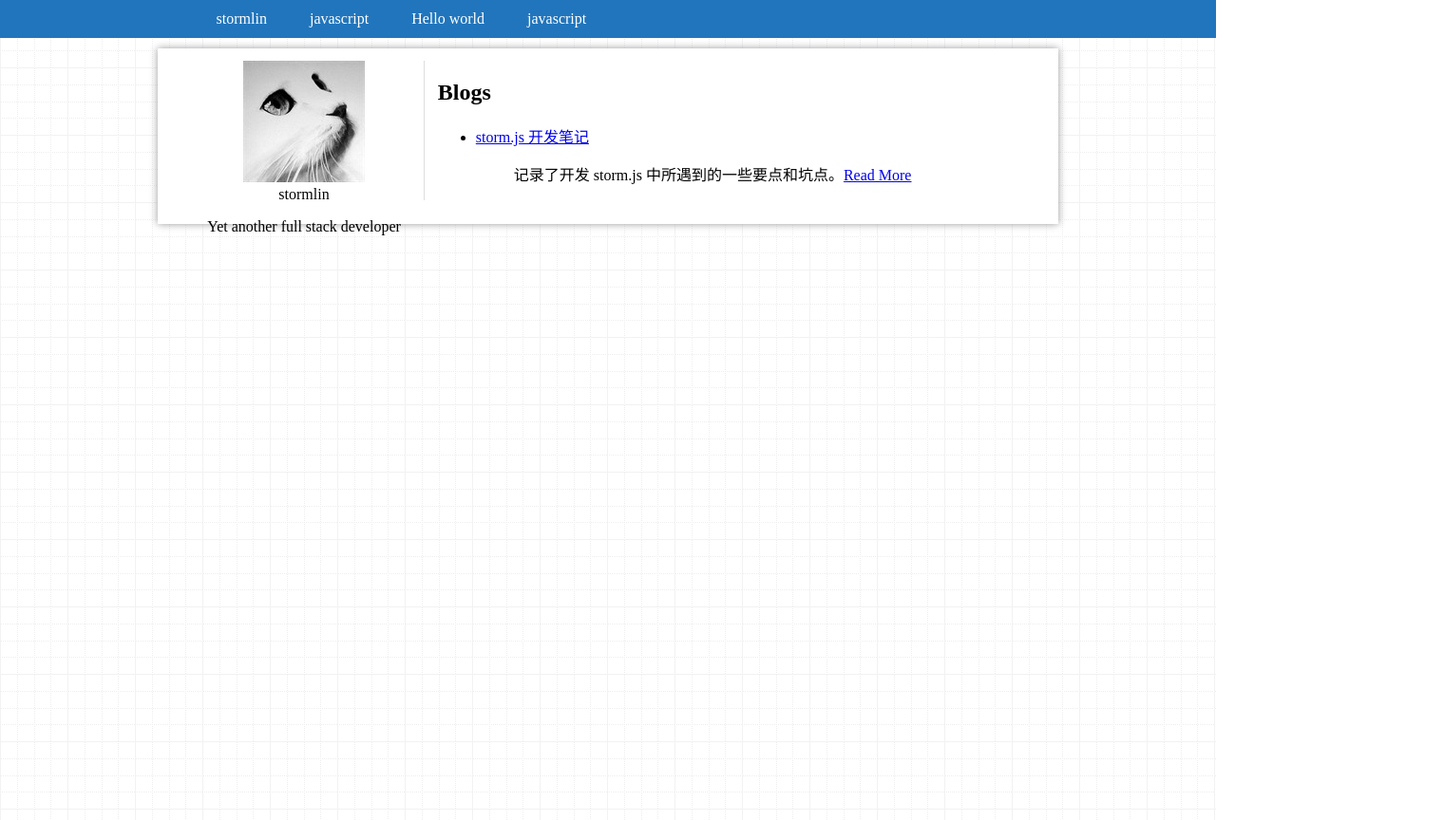
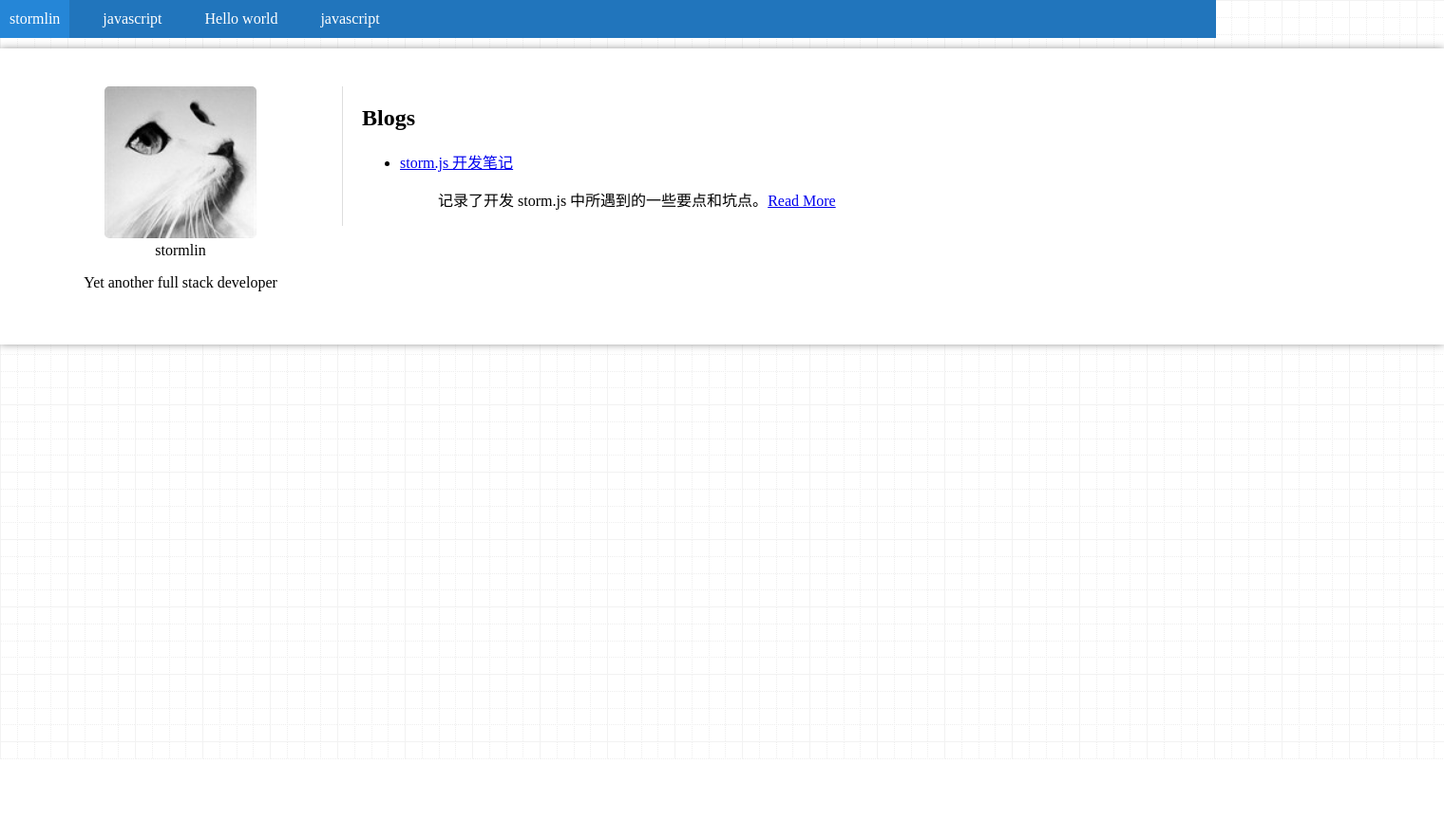
Before and after one commit to K9A2/storm.js, a plain HTML site: page index.html in a window 1280 px wide. Shown: the whole page at 95% size, 1520 px wide, since content can reach past the window. After the commit the page ends 800 px from the top, so only its background shows below. Drawn offline with Linux system fonts and the light colour scheme.

Commit message:
Pages designed for PC are completed. May 9, 2017 @ 23:59

```diff
--- a/css/style.css
+++ b/css/style.css
@@ -118,18 +118,17 @@
     list-style: none;
 }
 
-
 /*note: inline-block, block, inline 的区别*/
 /*note: 盒模型 px 宽度计算公式，百分比宽度计算公式*/
 /*note: css 固定头部导航条的制作*/
 .nav-list {
     color: #fff;
     list-style-type: none;
-    width: 60%;
-    margin: 0 17%;
+    width: 1520px;
+    margin: 0 auto;
     padding: 0;
     height: inherit;
-    display: inline-block;
+    display: block;
     text-align: center;
 }
 
@@ -167,53 +166,42 @@
 }
 
 div#main {
-    width: 70%;
+    width: 1440px;
     display: block;
     background: white;
     box-shadow: 0 0 8px #999;
     margin: 4% auto;
-    padding: 1% 2% 2%;
+    padding: 40px 40px;
     overflow: auto;
 }
 
 div#blog-info {
-    display: block;
+    display: inline;
     float: left;
-    width: 20%;
-    position: absolute;
-    height: 100%;
+    width: 300px;
     text-align: center;
-    height: 100%;
+    padding-right: 20px;
 }
 
-div#blog-info img{
-    width: 8rem;
-    height: 8rem;
-}
-
-div#post-list {
-    display: block;
+div#post-list, div#content {
+    display: inline;
     border-left: 1px solid #ddd;
-    width: 70%;
-    float: right;
-    height: 100%;
-    position: relative;
-    padding-left: 1.5%;
-}
-
-div#content {
-    display: block;
-    border-left: 1px solid #ddd;
-    width: 70%;
-    float: right;
-    height: 100%;
-    position: relative;
-    padding-left: 1.5%;
+    width: 1099px;
+    float: left;
+    /*height: 100%;*/
+    /*position: relative;*/
+    padding-left: 20px;
 }
 
 a#user-name:link {
     text-decoration: none;
     color: #000;
+}
+
+div#blog-info img{
+    width: 10rem;
+    height: 10rem;
+    border-radius: 5px;
 }
 
 a#user-name:visited {
```
